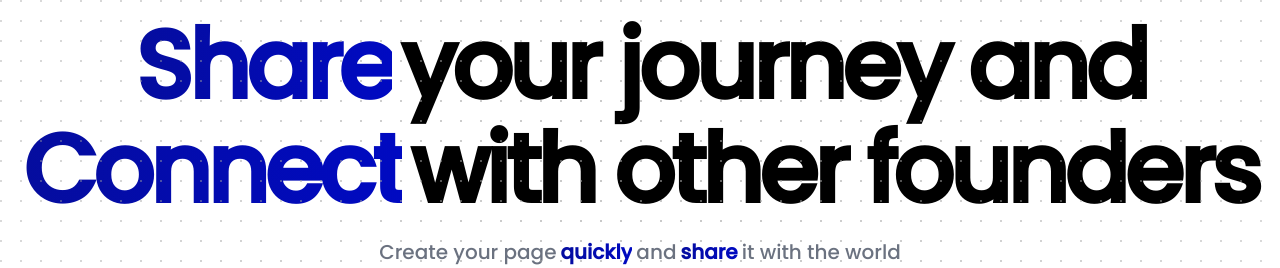
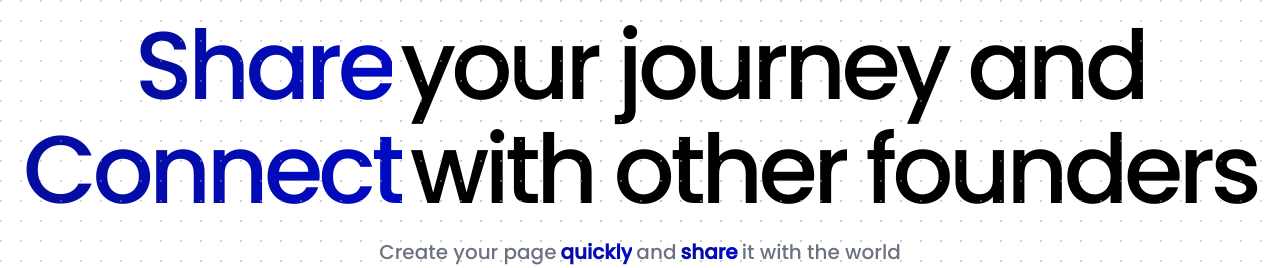
Before and after one commit to codify4/foundr, a Next.js app: page / in a window 1280 px wide. Shown: the part 220-488 px from the top of the page. Built offline with nearby package versions, Linux system fonts and the light colour scheme; no server answers.

Commit message:
Responsiveness changes

```diff
--- a/src/components/LandingPage/Hero.tsx
+++ b/src/components/LandingPage/Hero.tsx
@@ -9,8 +9,8 @@ export default function Hero() {
   return (
     <div className="relative flex h-[800px] w-full flex-col items-center justify-center overflow-hidden rounded-lg bg-background">
       <BlurFade duration={0.5}>
-        <h1 className="flex flex-col items-center justify-center gap-2 w-full z-50 whitespace-pre-wrap text-center text-5xl lg:text-8xl tracking-tighter text-black dark:text-white font-extrabold">
-          <span className="flex flex-col lg:flex-row items-center justify-center gap-1 lg:gap-2">
+        <h1 className="flex flex-col items-center justify-center gap-2 w-full z-50 whitespace-pre-wrap text-center text-5xl lg:text-8xl tracking-tighter text-black">
+          <span className="flex flex-col xl:flex-row items-center justify-center gap-1 lg:gap-2">
               <span className="text-transparent bg-clip-text bg-gradient-to-r from-primary to-secondary">
                   Share
               </span>
@@ -18,7 +18,7 @@ export default function Hero() {
                   your journey and
               </span>
           </span>
-          <span className="flex flex-col lg:flex-row items-center justify-center gap-1 lg:gap-2">
+          <span className="flex flex-col xl:flex-row items-center justify-center gap-1 lg:gap-2">
               <span className="text-transparent bg-clip-text bg-gradient-to-r from-primary to-secondary">
                   Connect
               </span>
--- a/src/components/LandingPage/Pricing.tsx
+++ b/src/components/LandingPage/Pricing.tsx
@@ -4,10 +4,10 @@ import { PRICING } from "@/constants/pricing";
 export default function Pricing() {
   return (
     <section id="pricing" className="flex flex-col items-center justify-center my-32">
-      <h1 className="text-5xl font-bold mb-4">Very Simple Pricing</h1>
+      <h1 className="text-4xl md:text-5xl font-bold mb-4">Very Simple Pricing</h1>
       <p className="text-lg mb-10">Pay once and never worry about it again.</p>
 
-      <div className="grid grid-cols-1 gap-8 md:grid-cols-2 lg:grid-cols-3 w-full max-w-6xl">
+      <div className="flex flex-col items-center justify-center lg:grid grid-cols-1 lg:grid-cols-3 w-full max-w-6xl gap-5">
         {PRICING.map((pricing, index) => (
           <PricingCard
             key={index}
--- a/src/components/LandingPage/PricingCard.tsx
+++ b/src/components/LandingPage/PricingCard.tsx
@@ -11,7 +11,7 @@ type PricingCardProps = {
 
 const PricingCard = ({ title, price, features, recommended }: PricingCardProps) => {
   return (
-    <ShineBorder className="rounded-xl h-full w-[350px]">
+    <ShineBorder className="rounded-xl h-full w-[300px] xl:w-[350px]">
       <div className="bg-white/90 backdrop-blur-sm h-full flex flex-col items-start justify-start p-4">
         {recommended && <div className='flex self-end bg-primary px-5 py-1 rounded-full text-white text-sm'>Recommended</div>}
         <div className="flex-grow text-lg">
```
